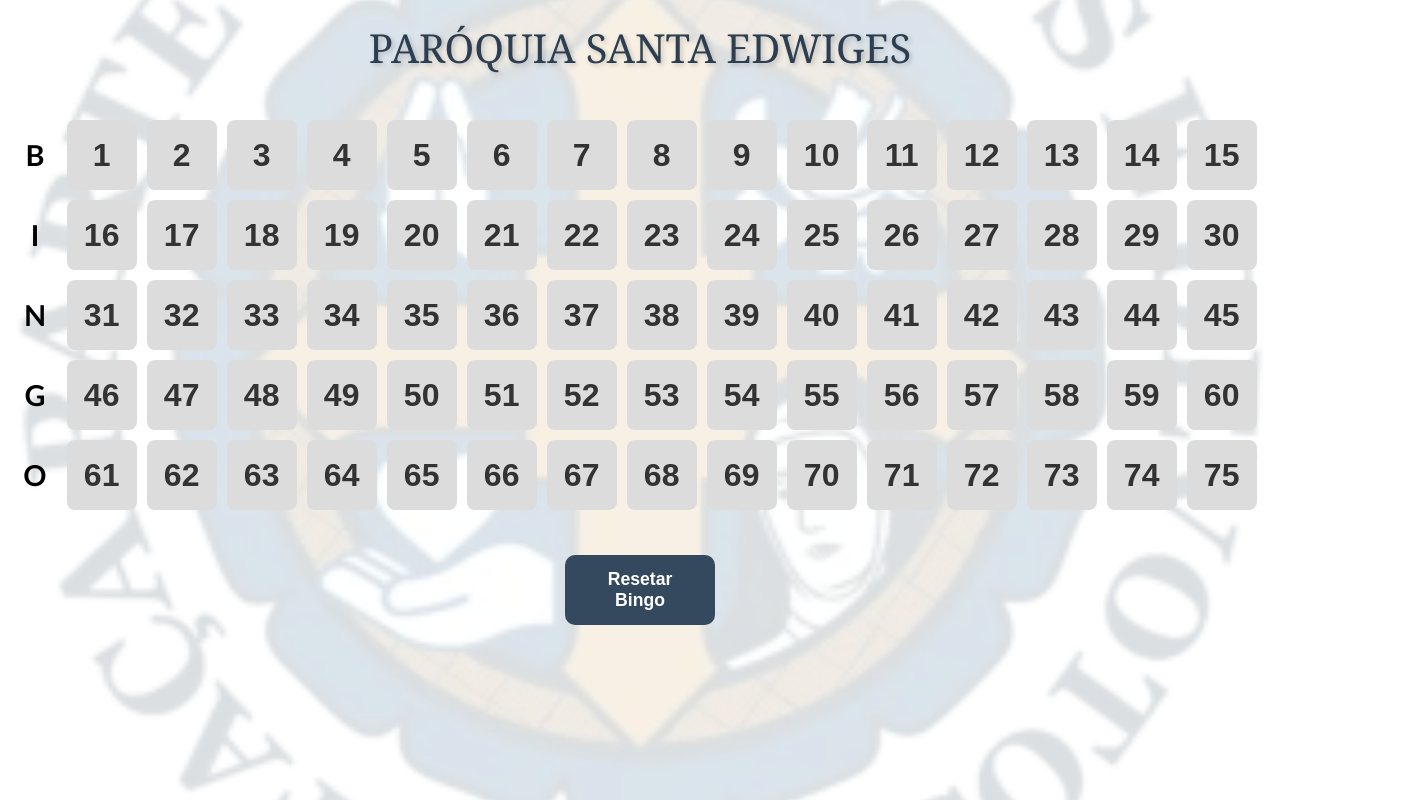
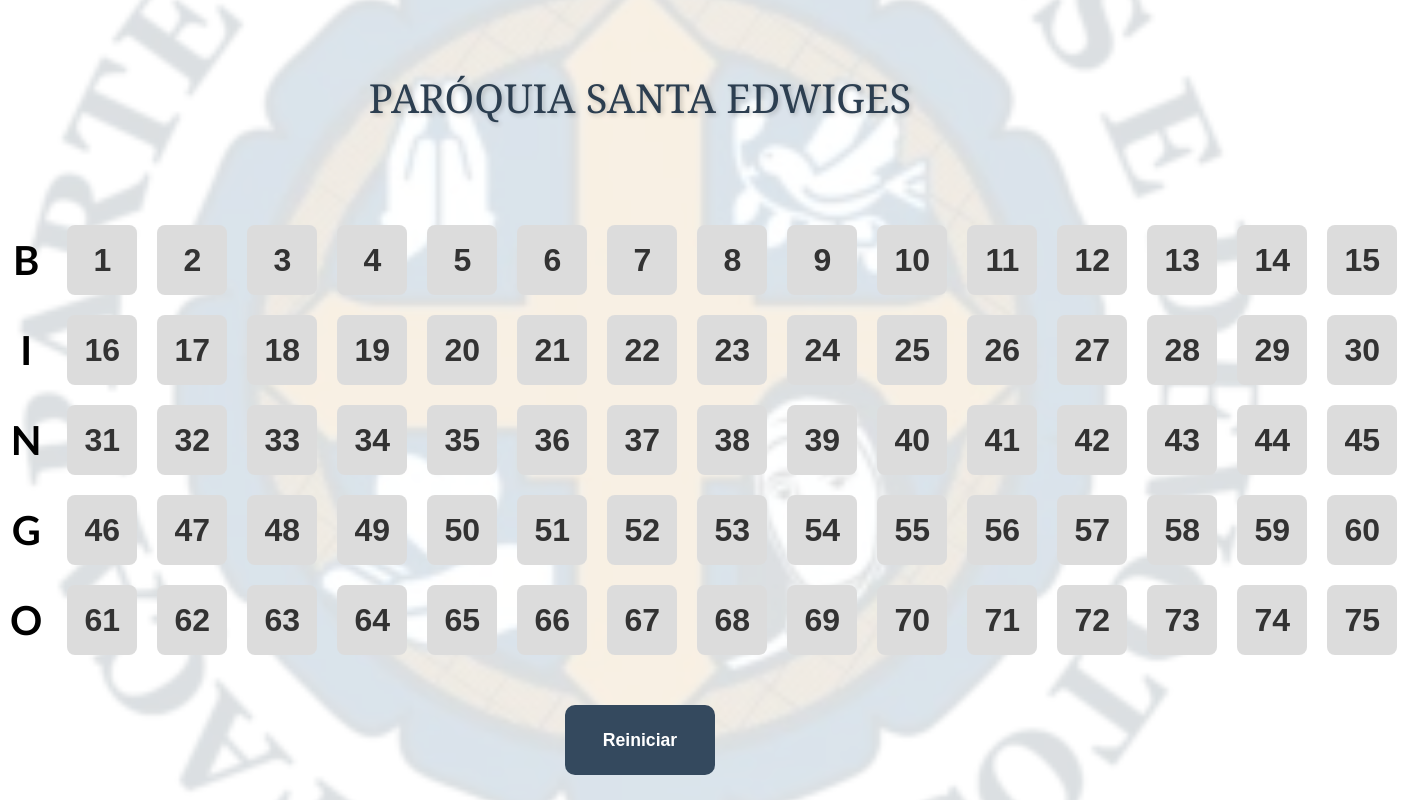
Before and after one commit to FerreirAndre/Bingo-igreja, a plain HTML site: page index.html in a window 1280 px wide. Shown: the whole page, 1407 px wide, since content can reach past the window. Drawn offline with Linux system fonts and the light colour scheme.

Commit message:
arrumando espaco

```diff
--- a/index.html
+++ b/index.html
@@ -24,7 +24,7 @@
       }
 
       header {
-        padding: 20px;
+        padding: 70px;
         font-size: 2.5rem;
         font-family: "Georgia", cursive, serif;
         color: #2c3e50;
@@ -37,11 +37,11 @@
       }
 
       td {
-        padding: 5px;
+        padding: 10px;
       }
 
       .letter {
-        font-size: 1.8rem;
+        font-size: 2.5rem;
         font-weight: bold;
         padding-right: 15px;
       }
@@ -107,7 +107,7 @@
       <tbody id="bingo-table"></tbody>
     </table>
 
-    <button id="reset-btn">Resetar Bingo</button>
+    <button id="reset-btn">Reiniciar</button>
 
     <script>
       const table = document.getElementById("bingo-table");
```
